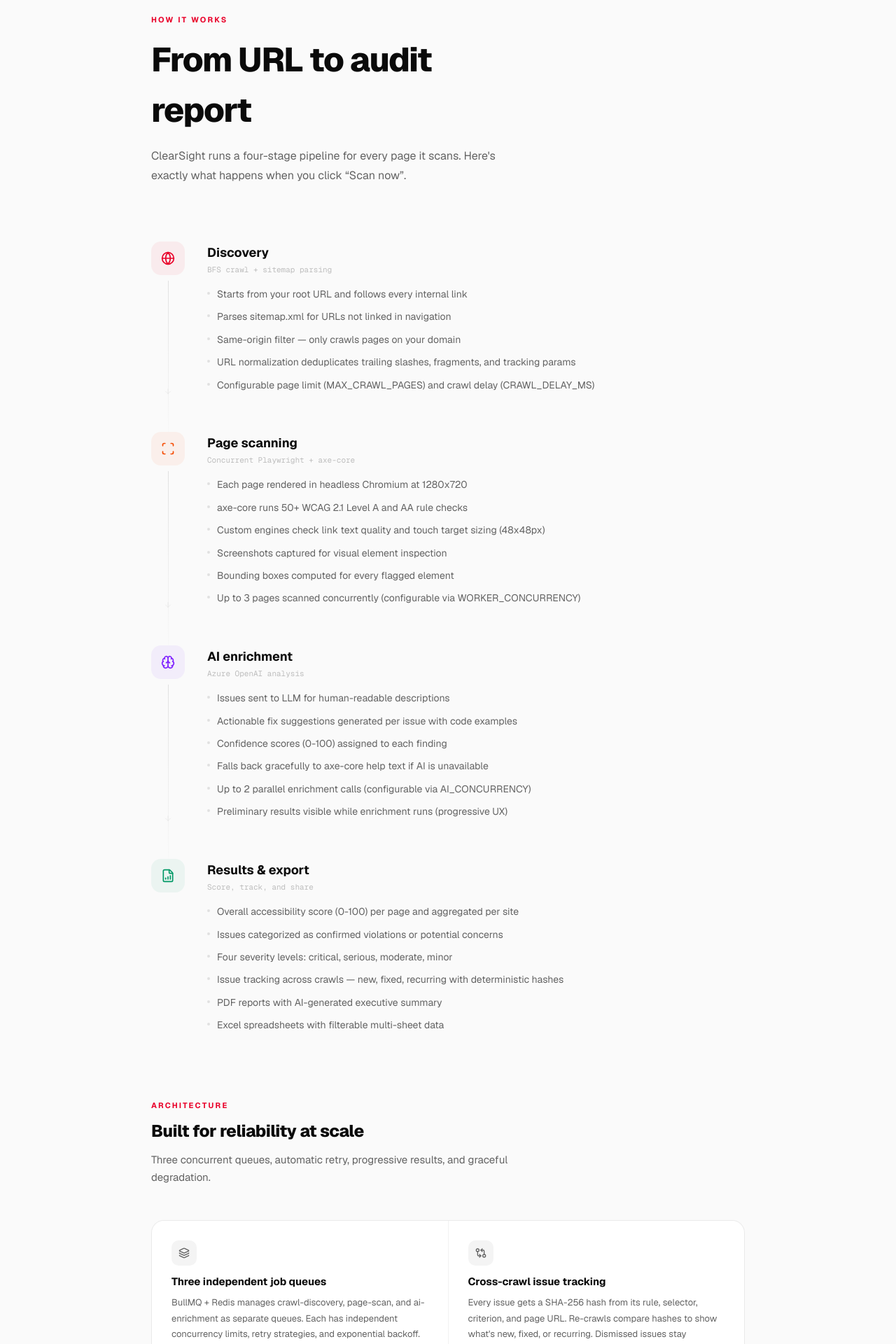
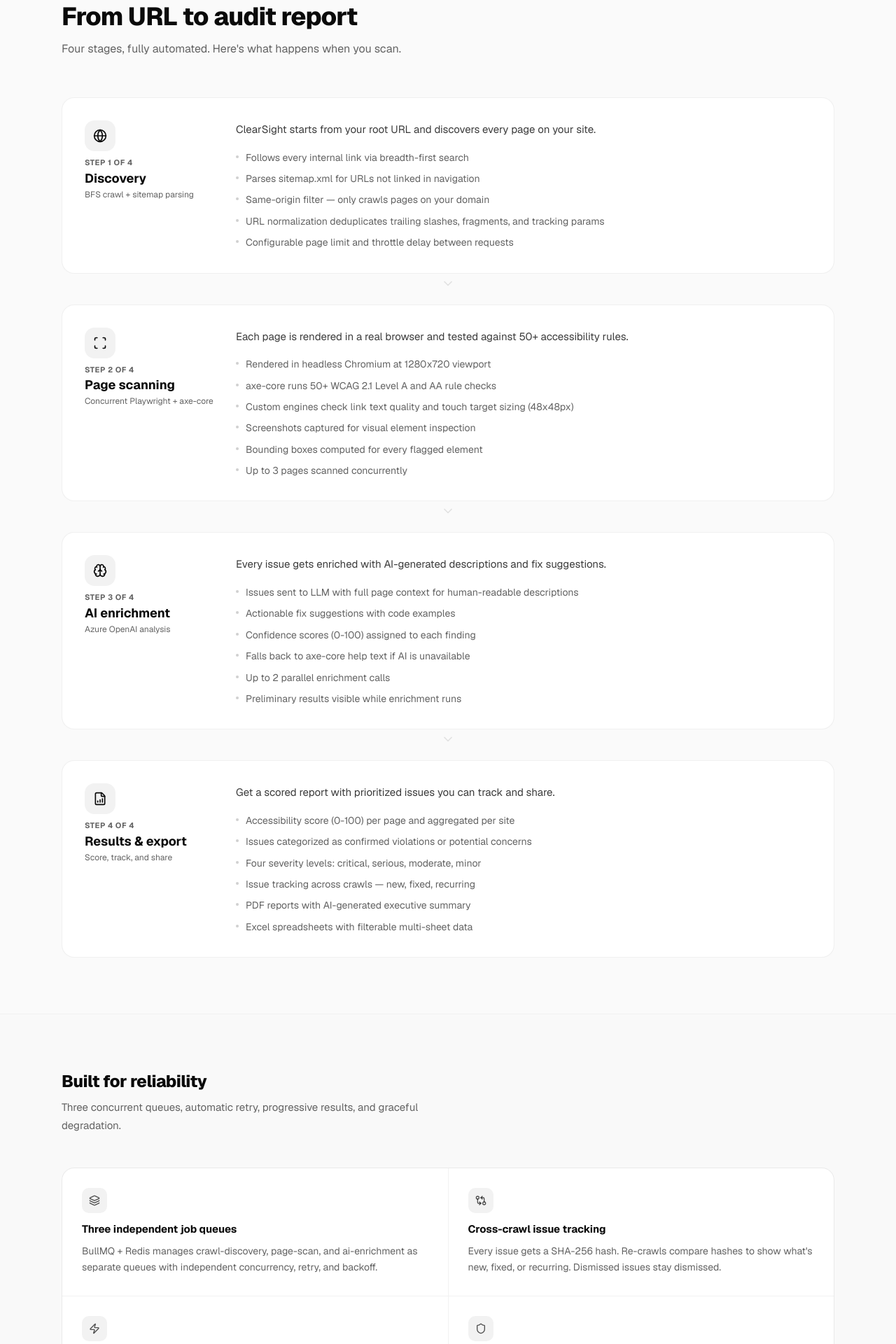
Before and after one commit to thepranaygupta/clearsight, a Next.js app: page /how-it-works in a window 1280 px wide. Shown: the part 140-2060 px from the top of the page at 70% size. Built offline with nearby package versions, Linux system fonts and the light colour scheme.

Commit message:
redesign: how-it-works as stacked cards with arrows, 2-column FAQ grid, toned-down comparison table

```diff
--- a/src/app/faq/page.tsx
+++ b/src/app/faq/page.tsx
@@ -1,15 +1,81 @@
 import { Navbar } from "@/components/landing/Navbar";
-import { FAQFull } from "@/components/landing/FAQ";
 import { CTABand } from "@/components/landing/CTABand";
 import { Footer } from "@/components/landing/Footer";
+
+const faqs = [
+  {
+    q: "Is the scan really free?",
+    a: "Yes. ClearSight is open source. You run it on your own infrastructure. The scan is free, unlimited, and requires no account.",
+  },
+  {
+    q: "What WCAG criteria do you check?",
+    a: "WCAG 2.1 Level A and Level AA — 50+ rules via axe-core plus custom engines for link text quality and touch target sizing (48x48px minimum).",
+  },
+  {
+    q: "How is this different from WAVE or Lighthouse?",
+    a: "ClearSight crawls your entire site (not just one page), enriches every issue with AI-generated fix suggestions, tracks issues across crawls, and exports to PDF/Excel. Free scanners check one page at a time with no AI analysis.",
+  },
+  {
+    q: "How does AI enrichment work?",
+    a: "After axe-core flags issues, ClearSight sends them to Azure OpenAI with page context. The AI writes a plain-English description and a specific fix suggestion for each issue. If AI is unavailable, scans still complete with basic descriptions.",
+  },
+  {
+    q: "Can I scan pages behind a login?",
+    a: "Not yet. ClearSight currently scans publicly accessible pages only. Authenticated scanning is on the roadmap.",
+  },
+  {
+    q: "What's the difference between confirmed and potential issues?",
+    a: "Confirmed issues are definite WCAG violations (e.g., missing alt text). Potential issues need human review — the scanner suspects a problem but can't be certain.",
+  },
+  {
+    q: "How long does a full site crawl take?",
+    a: "A 10-page site completes in under 2 minutes. ClearSight runs 3 concurrent browsers and 2 parallel AI enrichment calls.",
+  },
+  {
+    q: "Does ClearSight respect robots.txt?",
+    a: "No. ClearSight scans all same-origin pages it discovers. Accessibility issues exist regardless of crawler directives.",
+  },
+  {
+    q: "Can I track issues across multiple crawls?",
+    a: "Yes. Every issue gets a deterministic hash. Re-crawls show what's new, fixed, or recurring — and dismissed issues stay dismissed.",
+  },
+  {
+    q: "What export formats are available?",
+    a: "PDF reports with an AI-generated executive summary, and Excel spreadsheets with filterable multi-sheet data.",
+  },
+];
 
 export default function FAQPage() {
   return (
     <div className="min-h-screen">
       <Navbar />
-      <main className="pt-20">
-        <FAQFull />
+
+      <main className="pt-28 pb-0 sm:pt-36">
+        <div className="mx-auto max-w-6xl px-6">
+          <div className="mb-12 max-w-md">
+            <h1 className="text-3xl font-extrabold tracking-[-0.02em] text-foreground sm:text-4xl">
+              Frequently asked questions
+            </h1>
+            <p className="mt-3 text-[15px] leading-[1.7] text-muted-foreground">
+              Everything you need to know about ClearSight.
+            </p>
+          </div>
+
+          <div className="grid gap-x-12 gap-y-10 sm:grid-cols-2">
+            {faqs.map((faq, i) => (
+              <div key={i}>
+                <h3 className="mb-2 text-[15px] font-bold text-foreground">
+                  {faq.q}
+                </h3>
+                <p className="text-[14px] leading-[1.7] text-muted-foreground">
+                  {faq.a}
+                </p>
+              </div>
+            ))}
+          </div>
+        </div>
       </main>
+
       <CTABand />
       <Footer />
     </div>
--- a/src/app/how-it-works/page.tsx
+++ b/src/app/how-it-works/page.tsx
@@ -10,7 +10,7 @@ import {
   GitCompareArrows,
   Zap,
   Shield,
-  ArrowDown,
+  ChevronDown,
 } from "lucide-react";
 
 const pipeline = [
@@ -18,57 +18,53 @@ const pipeline = [
     icon: Globe,
     title: "Discovery",
     subtitle: "BFS crawl + sitemap parsing",
-    color: "text-[#E90029]",
-    bg: "bg-[#E90029]/[0.06]",
+    description: "ClearSight starts from your root URL and discovers every page on your site.",
     details: [
-      "Starts from your root URL and follows every internal link",
+      "Follows every internal link via breadth-first search",
       "Parses sitemap.xml for URLs not linked in navigation",
       "Same-origin filter — only crawls pages on your domain",
       "URL normalization deduplicates trailing slashes, fragments, and tracking params",
-      "Configurable page limit (MAX_CRAWL_PAGES) and crawl delay (CRAWL_DELAY_MS)",
+      "Configurable page limit and throttle delay between requests",
     ],
   },
   {
     icon: Scan,
     title: "Page scanning",
     subtitle: "Concurrent Playwright + axe-core",
-    color: "text-orange-600",
-    bg: "bg-orange-600/[0.06]",
+    description: "Each page is rendered in a real browser and tested against 50+ accessibility rules.",
     details: [
-      "Each page rendered in headless Chromium at 1280x720",
+      "Rendered in headless Chromium at 1280x720 viewport",
       "axe-core runs 50+ WCAG 2.1 Level A and AA rule checks",
       "Custom engines check link text quality and touch target sizing (48x48px)",
       "Screenshots captured for visual element inspection",
       "Bounding boxes computed for every flagged element",
-      "Up to 3 pages scanned concurrently (configurable via WORKER_CONCURRENCY)",
+      "Up to 3 pages scanned concurrently",
     ],
   },
   {
     icon: Brain,
     title: "AI enrichment",
     subtitle: "Azure OpenAI analysis",
-    color: "text-violet-600",
-    bg: "bg-violet-600/[0.06]",
+    description: "Every issue gets enriched with AI-generated descriptions and fix suggestions.",
     details: [
-      "Issues sent to LLM for human-readable descriptions",
-      "Actionable fix suggestions generated per issue with code examples",
+      "Issues sent to LLM with full page context for human-readable descriptions",
+      "Actionable fix suggestions with code examples",
       "Confidence scores (0-100) assigned to each finding",
-      "Falls back gracefully to axe-core help text if AI is unavailable",
-      "Up to 2 parallel enrichment calls (configurable via AI_CONCURRENCY)",
-      "Preliminary results visible while enrichment runs (progressive UX)",
+      "Falls back to axe-core help text if AI is unavailable",
+      "Up to 2 parallel enrichment calls",
+      "Preliminary results visible while enrichment runs",
     ],
   },
   {
     icon: FileBarChart,
     title: "Results & export",
     subtitle: "Score, track, and share",
-    color: "text-emerald-600",
-    bg: "bg-emerald-600/[0.06]",
+    description: "Get a scored report with prioritized issues you can track and share.",
     details: [
-      "Overall accessibility score (0-100) per page and aggregated per site",
+      "Accessibility score (0-100) per page and aggregated per site",
       "Issues categorized as confirmed violations or potential concerns",
       "Four severity levels: critical, serious, moderate, minor",
-      "Issue tracking across crawls — new, fixed, recurring with deterministic hashes",
+      "Issue tracking across crawls — new, fixed, recurring",
       "PDF reports with AI-generated executive summary",
       "Excel spreadsheets with filterable multi-sheet data",
     ],
@@ -80,25 +76,25 @@ const architecture = [
     icon: Layers,
     title: "Three independent job queues",
     description:
-      "BullMQ + Redis manages crawl-discovery, page-scan, and ai-enrichment as separate queues. Each has independent concurrency limits, retry strategies, and exponential backoff.",
+      "BullMQ + Redis manages crawl-discovery, page-scan, and ai-enrichment as separate queues with independent concurrency, retry, and backoff.",
   },
   {
     icon: GitCompareArrows,
     title: "Cross-crawl issue tracking",
     description:
-      "Every issue gets a SHA-256 hash from its rule, selector, criterion, and page URL. Re-crawls compare hashes to show what's new, fixed, or recurring. Dismissed issues stay dismissed.",
+      "Every issue gets a SHA-256 hash. Re-crawls compare hashes to show what's new, fixed, or recurring. Dismissed issues stay dismissed.",
   },
   {
     icon: Zap,
     title: "Progressive results",
     description:
-      "An intermediate store stage saves raw findings before AI enrichment starts. The frontend shows preliminary results immediately, then upgrades them in-place as AI completes.",
+      "Raw findings are saved before AI enrichment starts. The frontend shows preliminary results immediately, then upgrades them as AI completes.",
   },
   {
     icon: Shield,
     title: "Fault-tolerant pipeline",
     description:
-      "Automatic retry with exponential backoff per queue. AI failures fall back to raw axe-core descriptions. Stalled jobs are recovered by BullMQ. Scans complete as 'completed_partial' when AI fails.",
+      "Automatic retry with exponential backoff. AI failures fall back to raw descriptions. Stalled jobs are recovered automatically.",
   },
 ];
 
@@ -107,61 +103,52 @@ export default function HowItWorksPage() {
     <div className="min-h-screen">
       <Navbar />
 
-      <main className="pt-32 pb-0 sm:pt-40">
-        <div className="mx-auto max-w-4xl px-6">
+      <main className="pt-28 sm:pt-36">
+        <div className="mx-auto max-w-6xl px-6">
           {/* Header */}
-          <div className="mb-20 max-w-lg">
-            <p className="text-[11px] font-bold uppercase tracking-[0.2em] text-[#E90029]">
-              How it works
-            </p>
-            <h1 className="mt-3 text-[clamp(2rem,4vw,3rem)] font-extrabold tracking-[-0.03em] text-foreground">
+          <div className="mb-14 max-w-lg">
+            <h1 className="text-3xl font-extrabold tracking-[-0.02em] text-foreground sm:text-4xl">
               From URL to audit report
             </h1>
-            <p className="mt-4 text-[16px] leading-[1.75] text-muted-foreground">
-              ClearSight runs a four-stage pipeline for every page it scans.
-              Here&apos;s exactly what happens when you click &ldquo;Scan now&rdquo;.
+            <p className="mt-3 text-[16px] leading-[1.7] text-muted-foreground">
+              Four stages, fully automated. Here&apos;s what happens when you scan.
             </p>
           </div>
 
-          {/* Pipeline — vertical timeline */}
-          <div className="relative mb-24">
+          {/* Pipeline — numbered cards with arrows between */}
+          <div className="space-y-4">
             {pipeline.map((step, i) => {
               const Icon = step.icon;
-              const isLast = i === pipeline.length - 1;
               return (
-                <div key={step.title} className="relative pb-14 last:pb-0">
-                  {!isLast && (
-                    <div className="absolute top-14 bottom-0 left-5 w-px bg-gradient-to-b from-border to-border/10 sm:left-6" />
-                  )}
-
-                  <div className="flex gap-6 sm:gap-8">
-                    {/* Icon */}
-                    <div className="relative shrink-0">
-                      <div className={`flex size-10 items-center justify-center rounded-xl ${step.bg} sm:size-12`}>
-                        <Icon className={`size-[18px] ${step.color} sm:size-5`} />
+                <div key={step.title}>
+                  <div className="rounded-2xl border border-border/50 bg-card p-6 sm:p-8">
+                    <div className="flex flex-col gap-6 sm:flex-row">
+                      {/* Left: number + icon */}
+                      <div className="flex shrink-0 items-start gap-4 sm:w-48 sm:flex-col sm:gap-2">
+                        <div className="flex size-11 items-center justify-center rounded-xl bg-muted">
+                          <Icon className="size-5 text-foreground" />
                         </div>
-                      {!isLast && (
-                        <div className="absolute -bottom-1 left-1/2 -translate-x-1/2">
-                          <ArrowDown className="size-3 text-border/60" />
+                        <div>
+                          <div className="text-[11px] font-bold uppercase tracking-wider text-muted-foreground">
+                            Step {i + 1} of 4
                           </div>
-                      )}
+                          <h2 className="text-lg font-bold text-foreground">{step.title}</h2>
+                          <p className="text-[12px] text-muted-foreground">{step.subtitle}</p>
+                        </div>
                       </div>
 
-                    {/* Content */}
-                    <div className="min-w-0 flex-1 pt-0.5">
-                      <h2 className="text-lg font-bold text-foreground">
-                        {step.title}
-                      </h2>
-                      <p className="mt-0.5 font-mono text-[11px] text-muted-foreground/40">
-                        {step.subtitle}
+                      {/* Right: content */}
+                      <div className="flex-1">
+                        <p className="mb-4 text-[15px] leading-[1.7] text-foreground/80">
+                          {step.description}
                         </p>
-                      <ul className="mt-4 space-y-2.5">
+                        <ul className="space-y-2">
                           {step.details.map((detail) => (
                             <li
                               key={detail}
                               className="flex items-start gap-2.5 text-[14px] leading-[1.6] text-muted-foreground"
                             >
-                            <span className="mt-2 block size-1 shrink-0 rounded-full bg-border" />
+                              <span className="mt-2 block size-1 shrink-0 rounded-full bg-muted-foreground/30" />
                               {detail}
                             </li>
                           ))}
@@ -169,20 +156,27 @@ export default function HowItWorksPage() {
                       </div>
                     </div>
                   </div>
+
+                  {/* Arrow between cards */}
+                  {i < pipeline.length - 1 && (
+                    <div className="flex justify-center py-1">
+                      <ChevronDown className="size-5 text-border" />
+                    </div>
+                  )}
+                </div>
               );
             })}
           </div>
+        </div>
 
-          {/* Architecture section */}
-          <div className="mb-0">
+        {/* Architecture */}
+        <div className="mt-20 border-t border-border/30 bg-muted/20 py-20">
+          <div className="mx-auto max-w-6xl px-6">
             <div className="mb-12 max-w-lg">
-              <p className="text-[11px] font-bold uppercase tracking-[0.2em] text-[#E90029]">
-                Architecture
-              </p>
-              <h2 className="mt-3 text-2xl font-extrabold tracking-[-0.02em] text-foreground">
-                Built for reliability at scale
+              <h2 className="text-2xl font-extrabold tracking-[-0.02em] text-foreground">
+                Built for reliability
               </h2>
-              <p className="mt-3 text-[15px] leading-[1.7] text-muted-foreground">
+              <p className="mt-2 text-[15px] leading-[1.7] text-muted-foreground">
                 Three concurrent queues, automatic retry, progressive results, and graceful degradation.
               </p>
             </div>
@@ -191,19 +185,12 @@ export default function HowItWorksPage() {
               {architecture.map((item) => {
                 const Icon = item.icon;
                 return (
-                  <div
-                    key={item.title}
-                    className="bg-card p-7"
-                  >
-                    <div className="mb-3 flex size-9 items-center justify-center rounded-lg bg-muted/80">
-                      <Icon className="size-4 text-muted-foreground" />
+                  <div key={item.title} className="bg-card p-7">
+                    <div className="mb-3 flex size-9 items-center justify-center rounded-lg bg-muted">
+                      <Icon className="size-4 text-foreground/70" />
                     </div>
-                    <h3 className="mb-2 text-[15px] font-bold text-foreground">
-                      {item.title}
-                    </h3>
-                    <p className="text-[13px] leading-[1.7] text-muted-foreground">
-                      {item.description}
-                    </p>
+                    <h3 className="mb-2 text-[15px] font-bold text-foreground">{item.title}</h3>
+                    <p className="text-[14px] leading-[1.7] text-muted-foreground">{item.description}</p>
                   </div>
                 );
               })}
--- a/src/components/landing/Comparison.tsx
+++ b/src/components/landing/Comparison.tsx
@@ -4,19 +4,23 @@ const rows = [
   { feature: "AI-generated fix suggestions", clearsight: true, free: false, manual: false },
   { feature: "WCAG 2.1 A & AA coverage", clearsight: true, free: "partial", manual: true },
   { feature: "Full-site crawling", clearsight: true, free: false, manual: true },
+  { feature: "Concurrent page scanning", clearsight: true, free: false, manual: false },
   { feature: "Issue tracking across scans", clearsight: true, free: false, manual: false },
-  { feature: "Severity scoring", clearsight: true, free: "partial", manual: true },
+  { feature: "Severity & confidence scoring", clearsight: true, free: "partial", manual: true },
   { feature: "Visual element inspector", clearsight: true, free: false, manual: true },
+  { feature: "Screenshot with issue highlights", clearsight: true, free: false, manual: "partial" },
+  { feature: "Progressive results (live preview)", clearsight: true, free: false, manual: false },
   { feature: "PDF & Excel export", clearsight: true, free: false, manual: true },
-  { feature: "Time to results", clearsight: "< 2 min", free: "Instant (shallow)", manual: "2-4 weeks" },
+  { feature: "Open source", clearsight: true, free: "partial", manual: false },
+  { feature: "Time to results", clearsight: "< 2 min", free: "Instant (shallow)", manual: "2–4 weeks" },
   { feature: "Cost", clearsight: "Free", free: "Free", manual: "$5,000+" },
 ];
 
-function Cell({ value }: { value: boolean | string }) {
-  if (value === true) return <Check className="mx-auto size-4 text-emerald-600" />;
-  if (value === false) return <X className="mx-auto size-4 text-muted-foreground/30" />;
-  if (value === "partial") return <Minus className="mx-auto size-4 text-amber-500" />;
-  return <span className="text-[13px] font-medium text-foreground">{value}</span>;
+function Cell({ value, highlight }: { value: boolean | string; highlight?: boolean }) {
+  if (value === true) return <Check className={`mx-auto size-4 ${highlight ? "text-emerald-600" : "text-emerald-600"}`} />;
+  if (value === false) return <X className="mx-auto size-4 text-muted-foreground/20" />;
+  if (value === "partial") return <Minus className="mx-auto size-4 text-amber-500/60" />;
+  return <span className={`text-[13px] font-semibold ${highlight ? "text-foreground" : "text-foreground"}`}>{value}</span>;
 }
 
 export function Comparison() {
@@ -28,27 +32,29 @@ export function Comparison() {
             Why teams choose ClearSight
           </h2>
           <p className="mt-2 text-[15px] leading-[1.7] text-muted-foreground">
-            Deeper than free scanners. Faster than manual audits. AI-powered.
+            Deeper than free scanners. Faster than manual audits. AI-powered and open source.
           </p>
         </div>
 
         <div className="overflow-x-auto">
-          <table className="w-full min-w-[600px] text-left">
+          <table className="w-full min-w-[640px] text-left">
             <thead>
-              <tr className="border-b border-border">
+              <tr className="border-b-2 border-border">
                 <th className="pb-3 pr-4 text-[13px] font-medium text-muted-foreground" />
-                <th className="pb-3 px-4 text-center text-[13px] font-bold text-[#E90029]">ClearSight</th>
-                <th className="pb-3 px-4 text-center text-[13px] font-medium text-muted-foreground">Free scanners</th>
-                <th className="pb-3 px-4 text-center text-[13px] font-medium text-muted-foreground">Manual audits</th>
+                <th className="pb-3 px-4 text-center">
+                  <span className="inline-block rounded-md bg-foreground/[0.05] px-3 py-1 text-[13px] font-bold text-foreground">ClearSight</span>
+                </th>
+                <th className="pb-3 px-4 text-center text-[13px] font-medium text-muted-foreground/60">Free scanners</th>
+                <th className="pb-3 px-4 text-center text-[13px] font-medium text-muted-foreground/60">Manual audits</th>
               </tr>
             </thead>
             <tbody>
               {rows.map((row) => (
-                <tr key={row.feature} className="border-b border-border/40">
-                  <td className="py-3.5 pr-4 text-[14px] text-foreground">{row.feature}</td>
-                  <td className="py-3.5 px-4 text-center"><Cell value={row.clearsight} /></td>
-                  <td className="py-3.5 px-4 text-center"><Cell value={row.free} /></td>
-                  <td className="py-3.5 px-4 text-center"><Cell value={row.manual} /></td>
+                <tr key={row.feature} className="border-b border-border/30">
+                  <td className="py-3 pr-4 text-[14px] text-foreground">{row.feature}</td>
+                  <td className="py-3 px-4 text-center bg-foreground/[0.015]"><Cell value={row.clearsight} highlight /></td>
+                  <td className="py-3 px-4 text-center"><Cell value={row.free} /></td>
+                  <td className="py-3 px-4 text-center"><Cell value={row.manual} /></td>
                 </tr>
               ))}
             </tbody>
```
Lines whose indentation alone changed are shown as unchanged.
